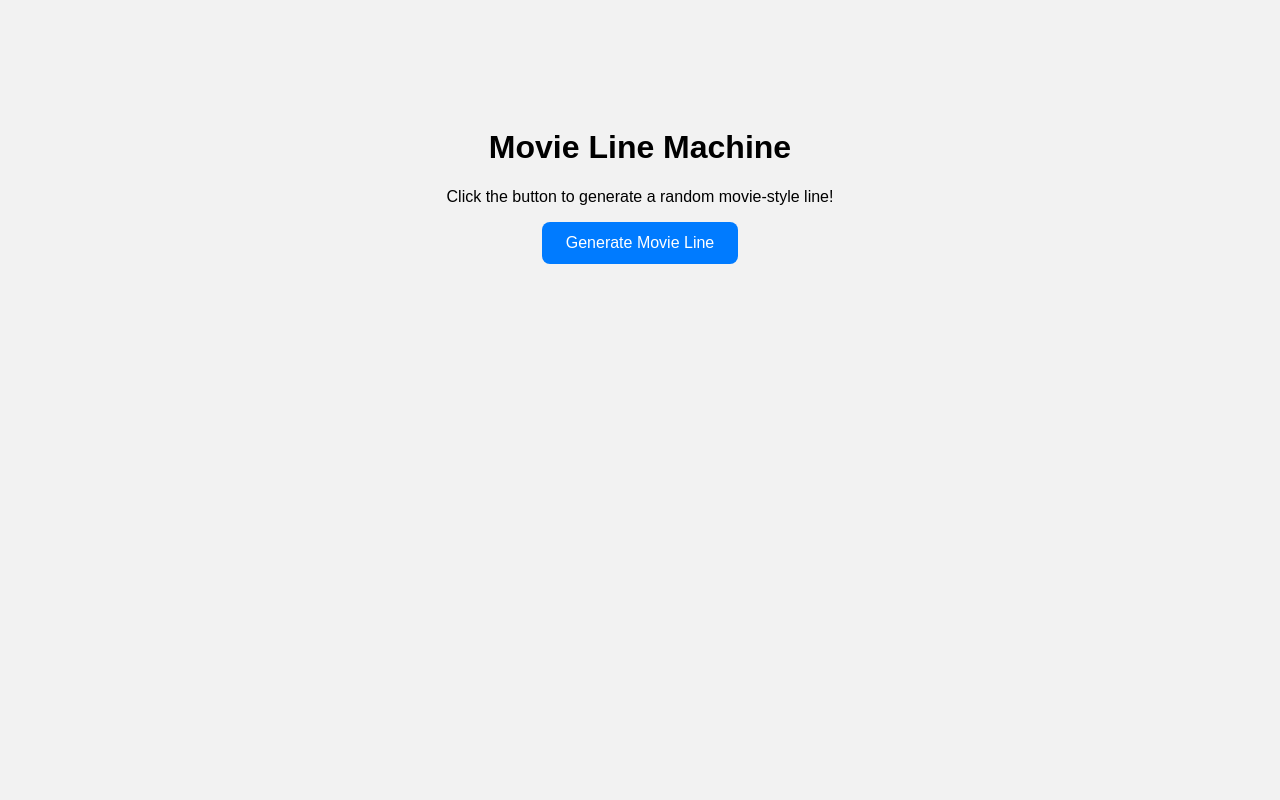
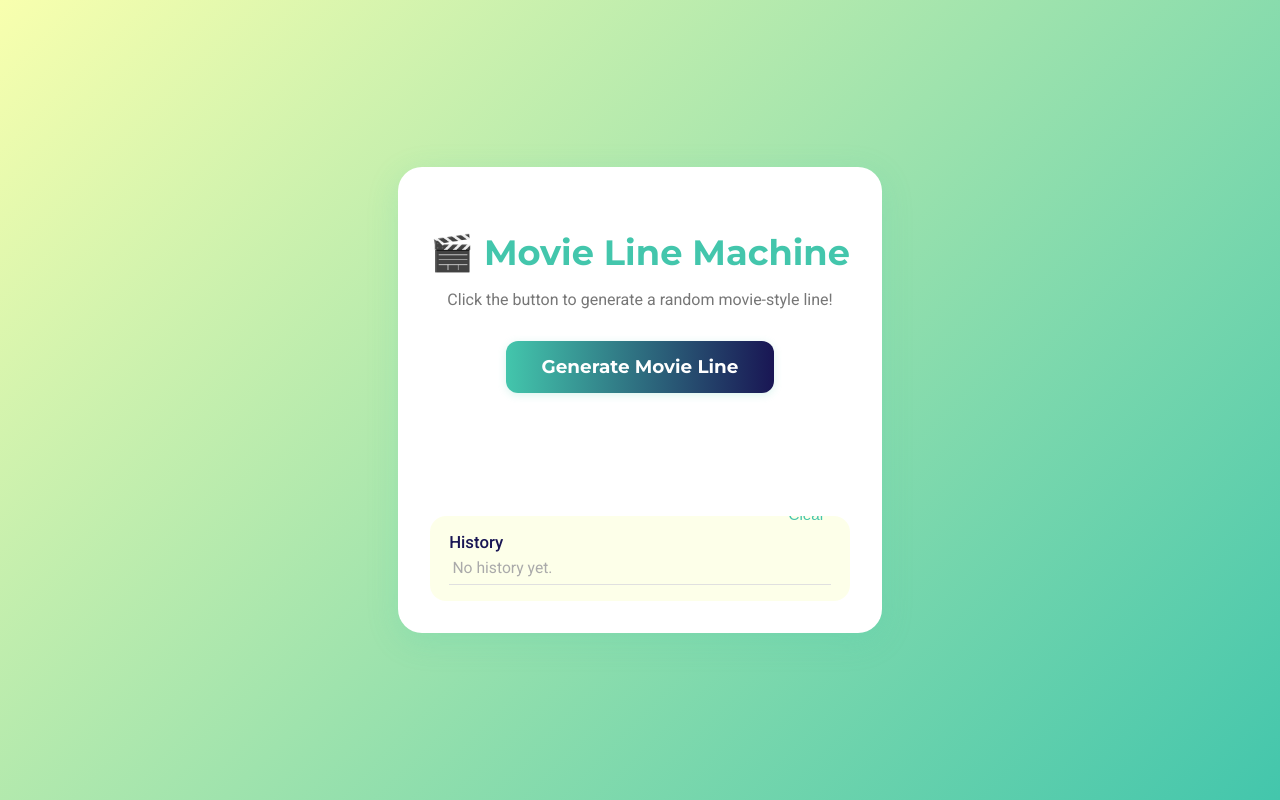
Before and after one commit to Gitgo012/PRODIGY_GA_03, a Flask app: page / in a window 1280 px wide. Run offline with Flask 3, Linux system fonts and the light colour scheme; parts of the project's set-up code (start-up, migrations or seed data) failed here and were passed over.

Commit message:
added ui for front-end

```diff
--- a/templates/index.html
+++ b/templates/index.html
@@ -1,42 +1,226 @@
 <!DOCTYPE html>
-<html>
+<html lang="en">
   <head>
+    <meta charset="UTF-8" />
     <title>🎬 Movie Line Machine</title>
+    <meta name="viewport" content="width=device-width, initial-scale=1.0" />
+    <link
+      href="https://fonts.googleapis.com/css2?family=Montserrat:wght@700&family=Roboto:wght@400;500&display=swap"
+      rel="stylesheet"
+    />
     <style>
       body {
-            font-family: Arial, sans-serif;
+        min-height: 100vh;
+        margin: 0;
+        background: linear-gradient(135deg, #f8ffae 0%, #43c6ac 100%);
+        font-family: "Roboto", Arial, sans-serif;
+        display: flex;
+        justify-content: center;
+        align-items: center;
+      }
+      .container {
+        background: #fff;
+        border-radius: 24px;
+        box-shadow: 0 8px 32px rgba(67, 198, 172, 0.18);
+        padding: 2.5rem 2rem 2rem 2rem;
+        max-width: 420px;
+        width: 100%;
         text-align: center;
-            padding: 100px;
-            background: #f2f2f2;
+        position: relative;
       }
-        button {
-            padding: 12px 24px;
-            font-size: 16px;
-            background-color: #007bff;
-            color: white;
+      h1 {
+        font-family: "Montserrat", Arial, sans-serif;
+        font-size: 2.2rem;
+        color: #43c6ac;
+        margin-bottom: 0.5rem;
+      }
+      p {
+        color: #444b;
+        margin-bottom: 2rem;
+      }
+      .generate-btn {
+        padding: 0.9rem 2.2rem;
+        font-size: 1.15rem;
+        font-family: "Montserrat", Arial, sans-serif;
+        background: linear-gradient(90deg, #43c6ac 0%, #191654 100%);
+        color: #fff;
         border: none;
+        border-radius: 12px;
         cursor: pointer;
-            border-radius: 8px;
+        font-weight: 700;
+        box-shadow: 0 2px 8px #43c6ac33;
+        transition: background 0.2s, transform 0.1s;
+        margin-bottom: 1.2rem;
+      }
+      .generate-btn:hover {
+        background: linear-gradient(90deg, #191654 0%, #43c6ac 100%);
+        transform: translateY(-2px) scale(1.04);
       }
       #output {
-            margin-top: 40px;
-            font-size: 24px;
+        margin-top: 1.5rem;
+        font-size: 1.25rem;
+        color: #222;
+        min-height: 48px;
+        opacity: 0;
+        transition: opacity 0.5s;
+        word-break: break-word;
+      }
+      #output.visible {
+        opacity: 1;
+      }
+      .spinner {
+        border: 6px solid #f3f3f3;
+        border-top: 6px solid #43c6ac;
+        border-radius: 50%;
+        width: 40px;
+        height: 40px;
+        animation: spin 1s linear infinite;
+        margin: 1.5rem auto 0 auto;
+      }
+      @keyframes spin {
+        0% {
+          transform: rotate(0deg);
+        }
+        100% {
+          transform: rotate(360deg);
+        }
+      }
+      .history {
+        background: #f8ffae44;
+        border-radius: 16px;
+        padding: 1rem 1.2rem;
+        margin-top: 2rem;
+        text-align: left;
+        max-height: 160px;
+        overflow-y: auto;
+      }
+      .history-title {
+        font-size: 1.05rem;
+        color: #191654;
+        margin-bottom: 0.5rem;
+        font-weight: 500;
+      }
+      .history-list {
+        list-style: none;
+        padding: 0;
+        margin: 0;
+      }
+      .history-list li {
+        padding: 0.4rem 0.2rem;
+        border-bottom: 1px solid #e0e0e0;
         color: #444;
+        font-size: 0.98rem;
+        cursor: pointer;
+        transition: background 0.15s;
+      }
+      .history-list li:hover {
+        background: #43c6ac22;
+      }
+      .clear-btn {
+        background: none;
+        border: none;
+        color: #43c6ac;
+        font-size: 0.95rem;
+        cursor: pointer;
+        float: right;
+        margin-top: -1.7rem;
+        margin-bottom: 0.7rem;
+        transition: color 0.2s;
+      }
+      .clear-btn:hover {
+        color: #191654;
+      }
+      @media (max-width: 600px) {
+        .container {
+          padding: 1.2rem 0.5rem 1.5rem 0.5rem;
+          max-width: 98vw;
+        }
+        h1 {
+          font-size: 1.3rem;
+        }
       }
     </style>
   </head>
   <body>
-    <h1>Movie Line Machine</h1>
+    <div class="container">
+      <h1>🎬 Movie Line Machine</h1>
       <p>Click the button to generate a random movie-style line!</p>
-    <button onclick="generateLine()">Generate Movie Line</button>
+      <button class="generate-btn" id="generateBtn">Generate Movie Line</button>
       <div id="output"></div>
+      <div class="history">
+        <span class="history-title">History</span>
+        <button class="clear-btn" id="clearHistoryBtn" title="Clear history">
+          Clear
+        </button>
+        <ul class="history-list" id="historyList"></ul>
+      </div>
+    </div>
+    <script>
+      const output = document.getElementById("output");
+      const historyList = document.getElementById("historyList");
+      const clearBtn = document.getElementById("clearHistoryBtn");
+      let history = JSON.parse(
+        localStorage.getItem("movieLineHistory") || "[]"
+      );
 
-    <script>
+      function renderHistory() {
+        historyList.innerHTML = "";
+        if (history.length === 0) {
+          historyList.innerHTML =
+            '<li style="color:#aaa;">No history yet.</li>';
+          return;
+        }
+        history
+          .slice()
+          .reverse()
+          .forEach((line) => {
+            const li = document.createElement("li");
+            li.textContent = line;
+            li.title = "Click to copy";
+            li.onclick = () => {
+              navigator.clipboard.writeText(line);
+              li.style.background = "#43c6ac33";
+              setTimeout(() => (li.style.background = ""), 500);
+            };
+            historyList.appendChild(li);
+          });
+      }
+
+      function showSpinner() {
+        output.innerHTML = '<div class="spinner"></div>';
+        output.classList.remove("visible");
+      }
+      function showLine(line) {
+        output.innerText = line;
+        output.classList.add("visible");
+      }
       async function generateLine() {
+        showSpinner();
+        try {
           const res = await fetch("/generate");
           const data = await res.json();
-            document.getElementById("output").innerText = data.line;
+          setTimeout(() => {
+            // for smooth spinner effect
+            showLine(data.line);
+            if (data.line && !history.includes(data.line)) {
+              history.push(data.line);
+              if (history.length > 20) history = history.slice(-20);
+              localStorage.setItem("movieLineHistory", JSON.stringify(history));
+              renderHistory();
             }
+          }, 500);
+        } catch (e) {
+          showLine("Error generating line. Please try again.");
+        }
+      }
+      document.getElementById("generateBtn").onclick = generateLine;
+      clearBtn.onclick = function () {
+        history = [];
+        localStorage.removeItem("movieLineHistory");
+        renderHistory();
+      };
+      // On load
+      renderHistory();
     </script>
   </body>
 </html>
```
Lines whose indentation alone changed are shown as unchanged.
